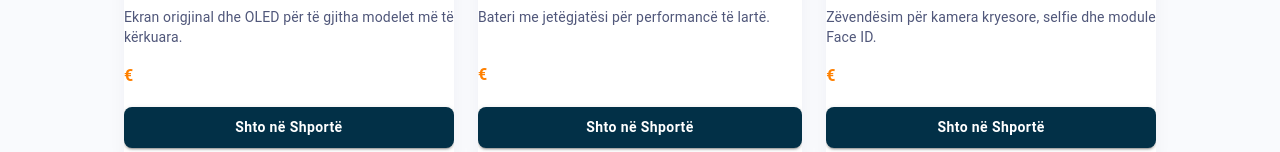
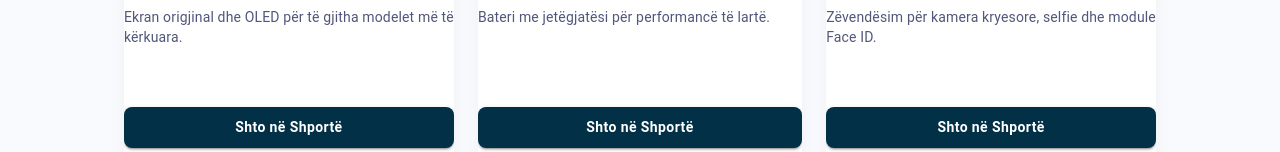
Before and after one commit to FloresaZogaj1/frontendside, a React (Create React App) app: page /sherbimet/telefona in a window 1280 px wide. Shown: the part 378-530 px from the top of the page. Built offline with nearby package versions, Linux system fonts and the light colour scheme; no server answers.

Commit message:
commit front

```diff
--- a/src/pages/PjeseTelefona.js
+++ b/src/pages/PjeseTelefona.js
@@ -129,17 +129,7 @@ const PjeseTelefona = () => {
                   >
                     {item.desc}
                   </Typography>
-                  <Typography
-                    variant="subtitle2"
-                    sx={{
-                      color: '#ff8000',
-                      fontWeight: 700,
-                      fontSize: 16,
-                      mt: 1
-                    }}
-                  >
-                    {item.price}€
-                  </Typography>
+
                 </CardContent>
                 <Box sx={{ width: '100%', px: 2, pb: 2 }}>
                   <Button
```
